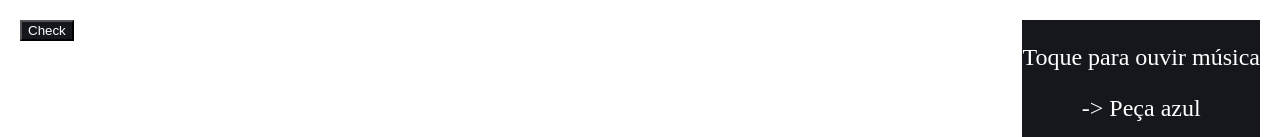
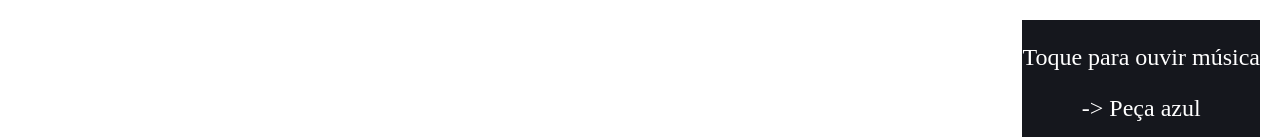
Before and after one commit to GoncaloVCorreia/-IHC-VirtualReality, a website: page fazerPuzzle.html in a window 1280 px wide. Shown: the top 137 px of the page. Drawn offline with nearby package versions, Linux system fonts and the light colour scheme.

Commit message:
Add files via upload

```diff
--- a/fazerPuzzle.html
+++ b/fazerPuzzle.html
@@ -30,7 +30,7 @@
         <p class="option"  onclick="pecaVerdeAudio()">-> Peça verde</p>
         <p class="option"  onclick="pecaAmarelaAudio()">-> Peça amarela</p>
     </div>
-    <button class="check" onclick="checkPuzzle()">Check</button>
+
     <script>
         function check(){
             // Get the value of the input field with id="numb"
```
